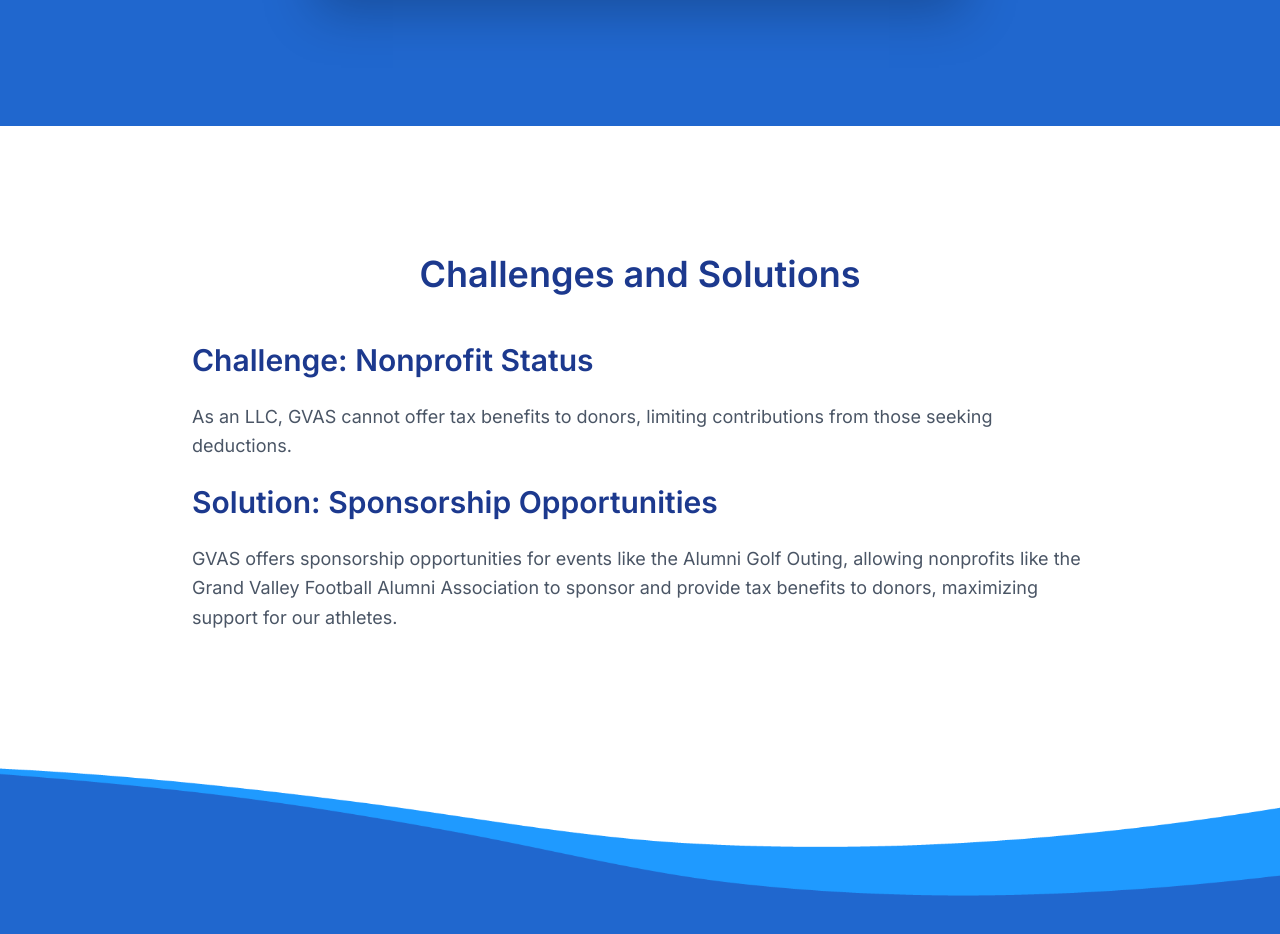
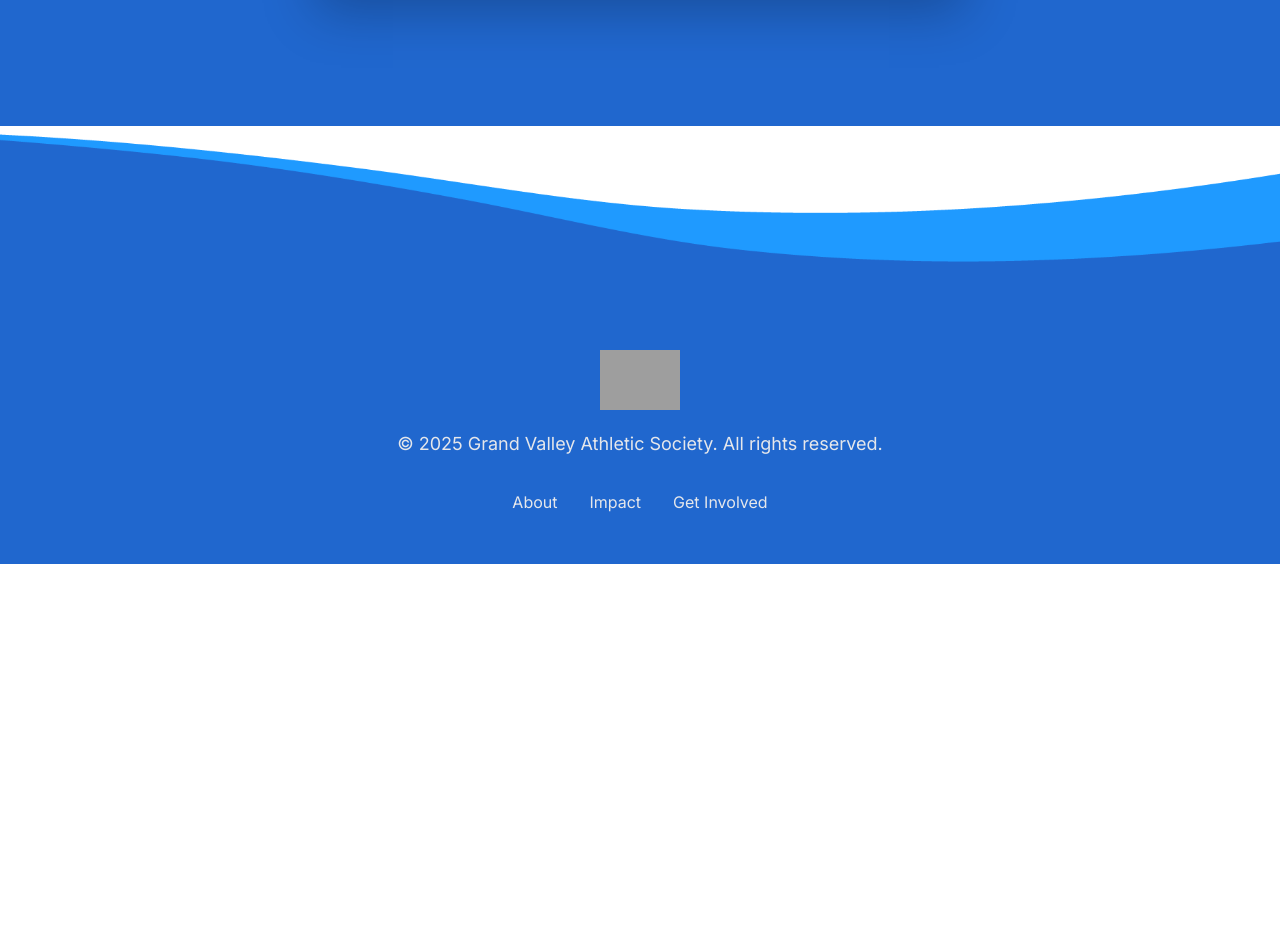
Before and after one commit to VincenzoMeschi/gvas, a Next.js app: page /goals in a window 1280 px wide. Shown: the part 1070-2004 px from the top of the page. After the commit the page ends 1634 px from the top, so only its background shows below. Built offline with nearby package versions, Linux system fonts and the light colour scheme; grey boxes are pictures that could not be loaded.

Commit message:
Update page.tsx

```diff
--- a/src/app/goals/page.tsx
+++ b/src/app/goals/page.tsx
@@ -52,34 +52,6 @@
 					</div>
 				</div>
 			</section>
-
-			<section className="py-32 bg-white">
-				<div className="container mx-auto px-8">
-					<h2 className="text-4xl font-semibold text-center mb-12 text-blue-900">
-						Challenges and Solutions
-					</h2>
-					<div className="max-w-4xl mx-auto text-gray-600">
-						<h3 className="text-3xl font-semibold mb-6 text-blue-900">
-							Challenge: Nonprofit Status
-						</h3>
-						<p className="mb-6 leading-relaxed text-lg">
-							As an LLC, GVAS cannot offer tax benefits to donors,
-							limiting contributions from those seeking
-							deductions.
-						</p>
-						<h3 className="text-3xl font-semibold mb-6 text-blue-900">
-							Solution: Sponsorship Opportunities
-						</h3>
-						<p className="leading-relaxed text-lg">
-							GVAS offers sponsorship opportunities for events
-							like the Alumni Golf Outing, allowing nonprofits
-							like the Grand Valley Football Alumni Association to
-							sponsor and provide tax benefits to donors,
-							maximizing support for our athletes.
-						</p>
-					</div>
-				</div>
-			</section>
 		</div>
 	);
 }
```
